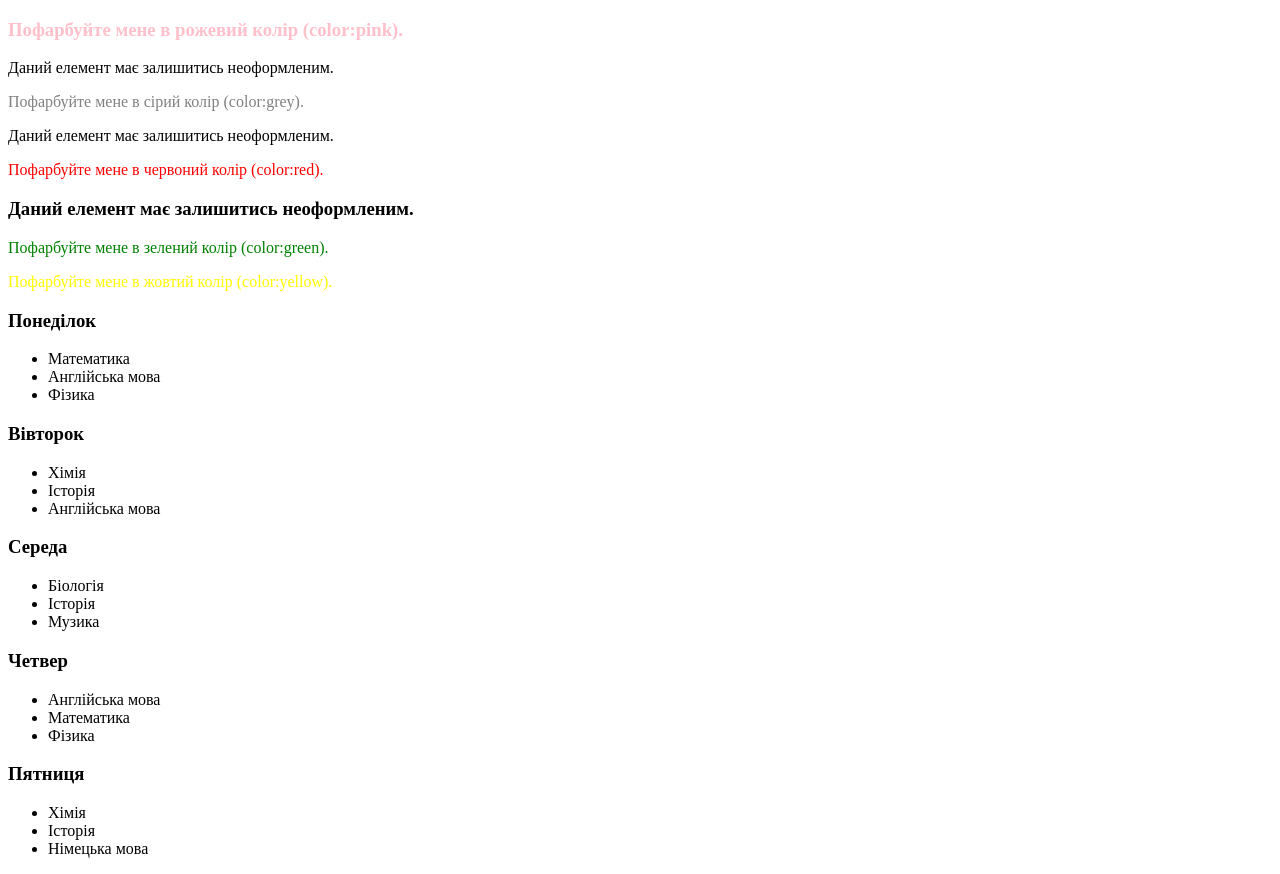
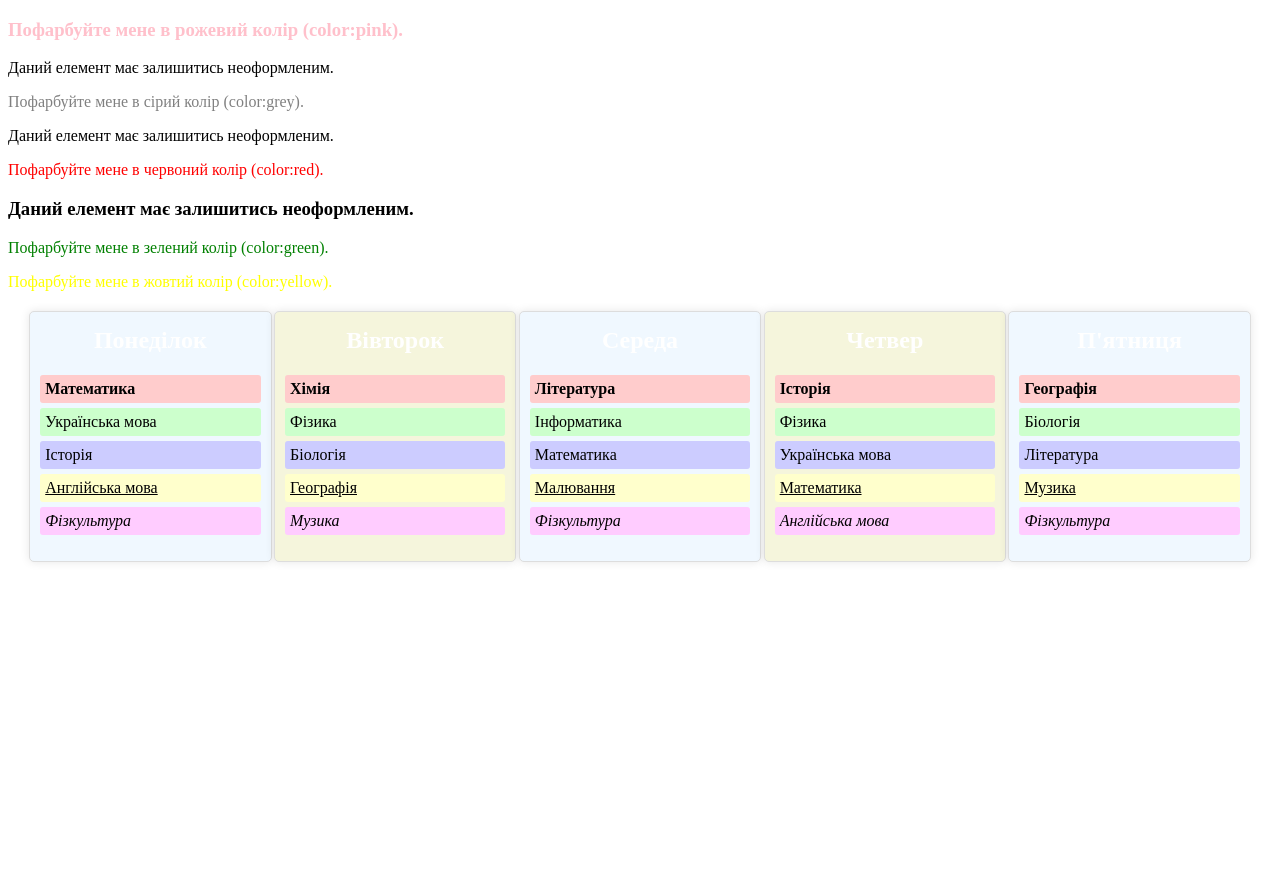
Before and after one commit to BlyshskVolodumur/HW-8-, a plain HTML site: page index.html in a window 1280 px wide. After the commit the page ends 800 px from the top, so only its background shows below. Drawn offline with Linux system fonts and the light colour scheme.

Commit message:
css.commit

```diff
--- a/index.html
+++ b/index.html
@@ -4,7 +4,7 @@
     <meta charset="UTF-8">
     <meta name="viewport" content="width=device-width, initial-scale=1.0">
     <title>Document</title>
-    <link
+    <link rel="stylesheet" href="style.css">
 </head>
 <body>
     <h3 style="color: pink;">Пофарбуйте мене в рожевий колір (color:pink).</h3>
@@ -12,48 +12,59 @@
     <div>Даний елемент має залишитись неоформленим.</div> <div><p style="color: red;">Пофарбуйте мене в червоний колір (color:red).</p></div> <h3 style="color: black;">Даний елемент має залишитись неоформленим.</h3>
     <p style="color: green;">Пофарбуйте мене в зелений колір (color:green).</p>
     <p class="yellow" style="color: yellow;">Пофарбуйте мене в жовтий колір (color:yellow).</p> </div>
-
     <div class="container">
-        <div class="day mon">
-          <h3>Понеділок</h3>
+        <div class="day">
+            <h2>Понеділок</h2>
             <ul>
-            <li class="lesson pink" data-effect="fadeIn">Математика</li>
-            <li class="lesson grey" data-effect="fadeIn">Англійська мова</li>
-            <li class="lesson blue" data-effect="fadeIn">Фізика</li>
+                <li>Математика</li>
+                <li>Українська мова</li>
+                <li>Історія</li>
+                <li>Англійська мова</li>
+                <li>Фізкультура</li>
             </ul>
         </div>
-        <div class="day tue">
-          <h3>Вівторок</h3>
+        <div class="day">
+            <h2>Вівторок</h2>
             <ul>
-            <li class="lesson green" data-effect="fadeIn">Хімія</li>
-            <li class="lesson yellow" data-effect="fadeIn">Історія</li>
-            <li class="lesson red" data-effect="fadeIn">Англійська мова</li>
+                <li>Хімія</li>
+                <li>Фізика</li>
+                <li>Біологія</li>
+                <li>Географія</li>
+                <li>Музика</li>
             </ul>
         </div>
-        <div class="day wed">
-          <h3>Середа</h3>
+        <div class="day">
+            <h2>Середа</h2>
             <ul>
-            <li class="lesson purple" data-effect="fadeIn">Біологія</li>
-            <li class="lesson orange" data-effect="fadeIn">Історія</li>
-            <li class="lesson brown" data-effect="fadeIn">Музика</li>
+                <li>Література</li>
+                <li>Інформатика</li>
+                <li>Математика</li>
+                <li>Малювання</li>
+                <li>Фізкультура</li>
             </ul>
         </div>
-        <div class="day thu">
-          <h3>Четвер</h3>
+        <div class="day">
+            <h2>Четвер</h2>
             <ul>
-            <li class="lesson grey" data-effect="fadeIn">Англійська мова</li>
-            <li class="lesson pink" data-effect="fadeIn">Математика</li>
-            <li class="lesson blue" data-effect="fadeIn">Фізика</li>
+                <li>Історія</li>
+                <li>Фізика</li>
+                <li>Українська мова</li>
+                <li>Математика</li>
+                <li>Англійська мова</li>
             </ul>
         </div>
-        <div class="day fri">
-          <h3>Пятниця</h3>
+        <div class="day">
+            <h2>П'ятниця</h2>
             <ul>
-            <li class="lesson green" data-effect="fadeIn">Хімія</li>
-            <li class="lesson yellow" data-effect="fadeIn">Історія</li>
-            <li class="lesson red" data-effect="fadeIn">Німецька мова</li>
+                <li>Географія</li>
+                <li>Біологія</li>
+                <li>Література</li>
+                <li>Музика</li>
+                <li>Фізкультура</li>
             </ul>
         </div>
     </div>
 </body>
 </html>
+</body>
+</html>
--- /dev/null
+++ b/style.css
@@ -0,0 +1,74 @@
+content="width=device-width, initial-scale=1.0">
+    <title>Розклад уроків</title>
+    <style>
+        body {
+            font-family: Arial, sans-serif;
+        }
+        .container {
+            display: flex;
+            justify-content: space-around;
+            margin: 20px;
+        }
+        .day {
+            width: 18%;
+            padding: 10px;
+            border: 1px solid #ddd;
+            border-radius: 5px;
+            box-shadow: 0 0 10px rgba(0,0,0,0.1);
+        }
+        .day h2 {
+            text-align: center;
+            color: #fff;
+            padding: 5px;
+            margin: 0;
+        }
+        .day:nth-child(odd) {
+            background-color: #f0f8ff;
+        }
+        .day:nth-child(even) {
+            background-color: #f5f5dc;
+        }
+        .day ul {
+            list-style: none;
+            padding: 0;
+        }
+        .day li {
+            padding: 5px;
+            margin: 5px 0;
+            border-radius: 3px;
+        }
+        .day li:nth-child(1) {
+            background-color: #ffcccc;
+        }
+        .day li:nth-child(2) {
+            background-color: #ccffcc;
+        }
+        .day li:nth-child(3) {
+            background-color: #ccccff;
+        }
+        .day li:nth-child(4) {
+            background-color: #ffffcc;
+        }
+        .day li:nth-child(5) {
+            background-color: #ffccff;
+        }
+        .day li:hover {
+            transform: scale(1.05);
+            transition: transform 0.3s;
+        }
+        .day li:first-child {
+            font-weight: bold;
+        }
+        .day li:last-child {
+            font-style: italic;
+        }
+        .day li:nth-last-child(2) {
+            text-decoration: underline;
+        }
+        .day li:nth-child(even):hover {
+            background-color: #b0e0e6;
+        }
+        .day li:nth-child(odd):hover {
+            background-color: #add8e6;
+        }
+    </style>
```
Lines whose indentation alone changed are shown as unchanged.
